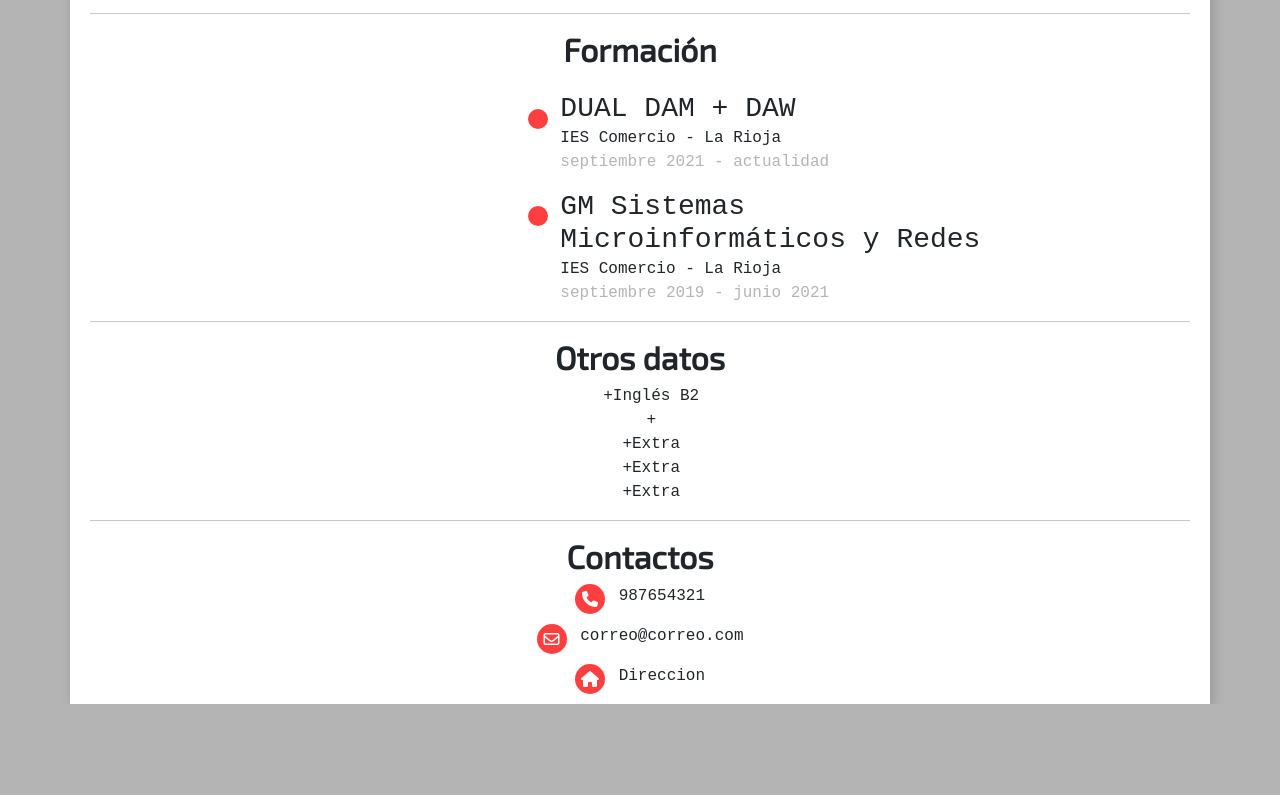
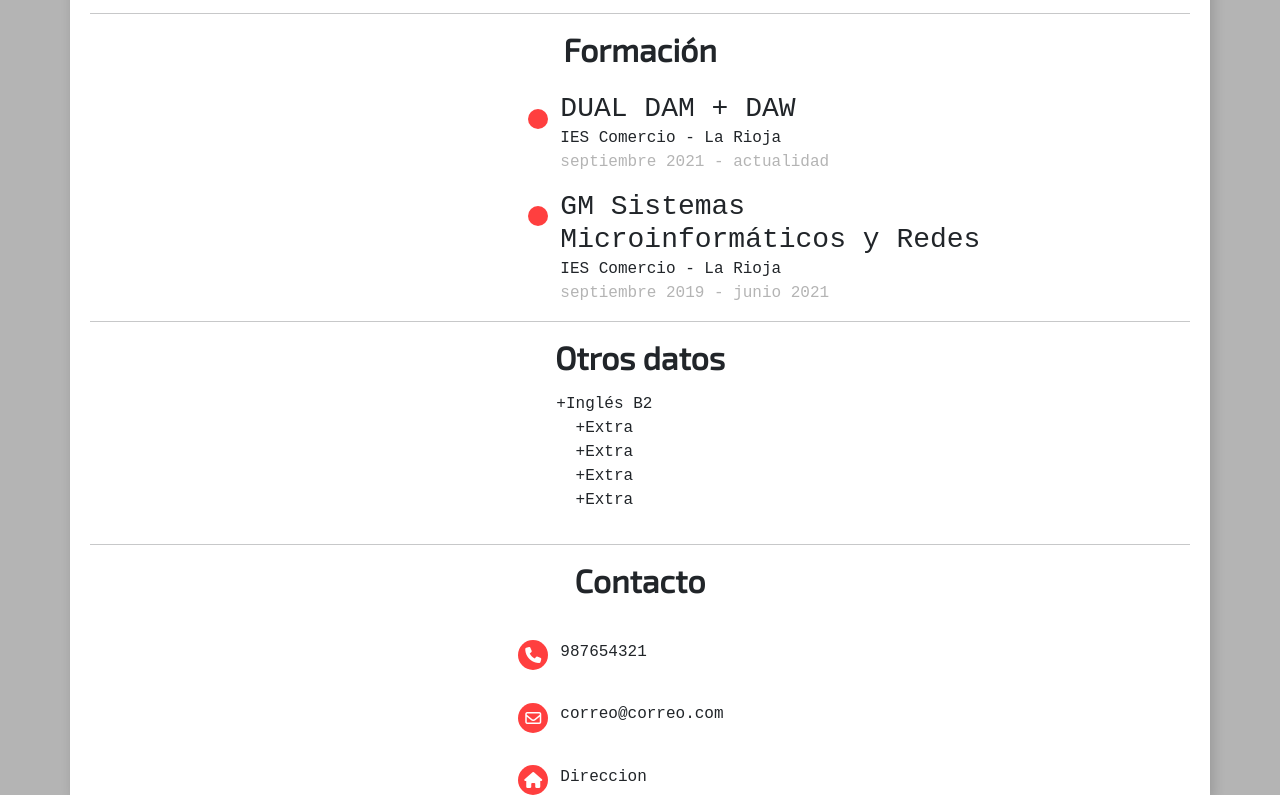
Before and after one commit to Marcos-Guerreros-Ocon/Interfaces, a plain HTML site: page Curriculum/index.html in a window 1280 px wide. Shown: the part 1184-1979 px from the top of the page. Before the commit the page ends 1888 px from the top, so only its background shows below. Drawn offline with nearby package versions, Linux system fonts and the light colour scheme.

Commit message:
Update Curriculum

```diff
--- a/Curriculum/index.html
+++ b/Curriculum/index.html
@@ -115,44 +115,65 @@
         <hr>
         <div id="Otros Datos">
             <h2 class="text-lg-center">Otros datos</h2>
-            <ul class="d-flex align-items-lg-center flex-column">
-                <li> Inglés B2</li>
-                <li></li>
-                <li>Extra</li>
-                <li>Extra</li>
-                <li>Extra</li>
-            </ul>
+            <div class="row mt-3 ">
+                <div class="col-1 col-lg-3"></div>
+                <div class="col col-lg-5">
+                    <ul class="d-flex align-items-lg-center flex-column">
+                        <li>Inglés B2</li>
+                        <li>Extra</li>
+                        <li>Extra</li>
+                        <li>Extra</li>
+                        <li>Extra</li>
+                    </ul>
+                </div>
+
+            </div>
+
         </div>
         <hr>
-        <div id="Contacto">
-            <h2 class="text-lg-center">Contactos</h2>
-            <div class="d-flex align-items-lg-center flex-column">
-                <div class="d-flex justify-content-lg-center dot-icon-holder">
-                    <span class="dot-icon" style="margin-right: 5%;">
-
+        <div id="Contacto" class="row justify-content-center">
+            <h2 class="text-lg-center">Contacto</h2>
+            <div class="row mt-3">
+                <div class="col col-lg-5 dot-holder">
+                    <span class="dot-icon">
                         <i class="fa-solid fa-phone" style="color: #ffffff;"></i>
                     </span>
-                    <p class="">987654321</p>
                 </div>
+                <div class="col-10 col-lg-5">
+                    <p class="" style="margin: 0;margin-top: 16px;">987654321</p>
+                </div>
+            </div>
 
-                <div class="d-flex justify-content-lg-center dot-icon-holder">
-                    <span class="dot-icon" style="margin-right: 5%;"><i class="fa-regular fa-envelope"
-                            style="color: #ffffff;"></i></span>
-                    <p class="">correo@correo.com</p>
+            <div class="row mt-3">
+                <div class="col col-lg-5 dot-holder">
+                    <span class="dot-icon">
+                        <i class="fa-regular fa-envelope" style="color: #ffffff;"></i>
+                    </span>
                 </div>
-                <div class="d-flex justify-content-lg-center dot-icon-holder">
-                    <span class="dot-icon" style="margin-right: 5%;">
+                <div class="col-10 col-lg-5 d-flex">
+                    <p class="" style="margin: 0;margin-top: 16px;">correo@correo.com</p>
+                </div>
+            </div>
+
+            <div class="row mt-3">
+                <div class="col col-lg-5 dot-holder">
+                    <span class="dot-icon">
                         <i class="fa-solid fa-house" style="color: #ffffff;"></i>
                     </span>
-                    <p>Direccion</p>
+                </div>
+                <div class="col-10 col-lg-5 d-flex">
+                    <p style="margin: 0;margin-top: 16px;">Direccion</p>
                 </div>
             </div>
+
         </div>
+    </div>
     </div>
 
 
 
-    <script src="https://cdn.jsdelivr.net/npm/bootstrap@5.3.2/dist/js/bootstrap.bundle.min.js"></script>
+    <script src=" https://cdn.jsdelivr.net/npm/bootstrap@5.3.2/dist/js/bootstrap.bundle.min.js">
+    </script>
 </body>
 
 </html>
```
